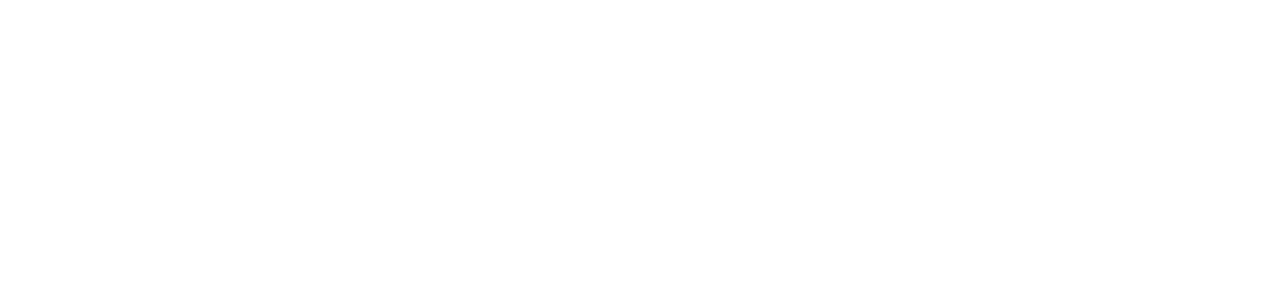
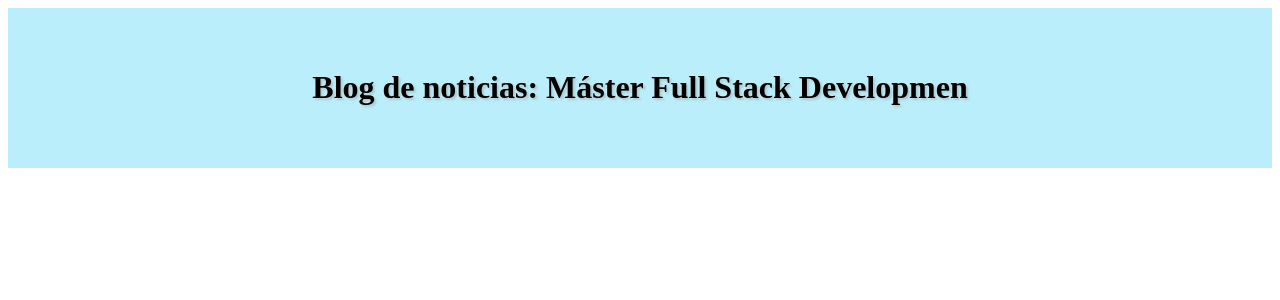
Before and after one commit to elmar241/Practica5, an Angular app in the folder 5-Practica/: page / in a window 1280 px wide. Shown: the top 300 px of the page. Built offline with nearby package versions, Linux system fonts and the light colour scheme.

Commit message:
Creo la dos áreas y el el array de JSON

```diff
--- a/5-Practica/src/app/app.css
+++ b/5-Practica/src/app/app.css
@@ -0,0 +1,16 @@
+.header {
+    padding:40px 10px 40px 10px;
+    background-color: rgb(185, 238, 250);
+}
+
+.wrapper {
+    max-width: 1440px;
+    margin: 0 auto;
+    display: flex;
+    justify-content: space-between;
+}
+
+.title_header {
+    text-align: center;
+    text-shadow: 2px 2px 2px rgba(170, 165, 165, 0.5);
+}
--- a/5-Practica/src/app/app.html
+++ b/5-Practica/src/app/app.html
@@ -0,0 +1,7 @@
+
+<header class="header">
+  <h1 class="title_header">Blog de noticias: Máster Full Stack Developmen</h1>
+</header>
+<div class="wrapper">
+  <app-blog></app-blog>
+</div>
--- a/5-Practica/src/app/app.ts
+++ b/5-Practica/src/app/app.ts
@@ -1,11 +1,15 @@
 import { Component } from '@angular/core';
+import { BlogComponent } from "./components/blog/blog.component";
+import { INews } from './interfaces/inews.interface';
 
 @Component({
   selector: 'app-root',
-  imports: [],
+  imports: [BlogComponent],
   templateUrl: './app.html',
   styleUrl: './app.css'
 })
 export class App {
   protected title = '5-Practica';
+
+
 }
--- /dev/null
+++ b/5-Practica/src/app/components/blog/blog.component.html
@@ -0,0 +1,7 @@
+<section class="formulario">
+
+</section>
+    <form action=""></form>
+<section class="noticias">
+
+</section>
--- /dev/null
+++ b/5-Practica/src/app/components/blog/blog.component.ts
@@ -0,0 +1,17 @@
+import { Component } from '@angular/core';
+import { INews } from '../../interfaces/inews.interface';
+
+@Component({
+  selector: 'app-blog',
+  imports: [],
+  templateUrl: './blog.component.html',
+  styleUrl: './blog.component.css'
+})
+export class BlogComponent {
+  arrayNews: INews[] = [
+    {titulo: 'Entrega de la práctica 3', imagen: 'https://media.istockphoto.com/id/1491196684/es/foto/empresarios-que-celebran-el-%C3%A9xito-en-una-oficina.jpg?s=612x612&w=0&k=20&c=xDtSPGJw40Mr8b8U3tO8tPLnG8XrXe_rn8KYRpjaU20=', cuerpo: 'Comenzamos el  máster con la primera entrega de la práctica 3, realizando un trabajo enfocado en HTML y CSS', fecha:'2 de junio de 2025'},
+    {titulo: 'Entrega de la práctica 4', imagen: 'https://media.istockphoto.com/id/643285752/es/foto/lo-hemos-hecho-otra-vez.jpg?s=612x612&w=0&k=20&c=uoFllI0F-_rvZF22XLyvfRVASRgQu82m03yb_nbvBkg=', cuerpo: 'Con esta 2 entrega hemos puesto a prueba vuestros conocimientos de Javascript y el manejo de el DOM', fecha:'30 de junio de 2025'},
+  ]
+
+
+}
--- /dev/null
+++ b/5-Practica/src/app/interfaces/inews.interface.ts
@@ -0,0 +1,6 @@
+export interface INews {
+    titulo: string;
+    imagen: string;
+    cuerpo: string;
+    fecha: string;
+}
--- a/5-Practica/src/styles.css
+++ b/5-Practica/src/styles.css
@@ -1 +1,3 @@
-/* You can add global styles to this file, and also import other style files */
+.body {
+    font-family: sans-serif;
+}
```
Also changed, not shown: 5-Practica/src/app/components/blog/blog.component.css (added).
